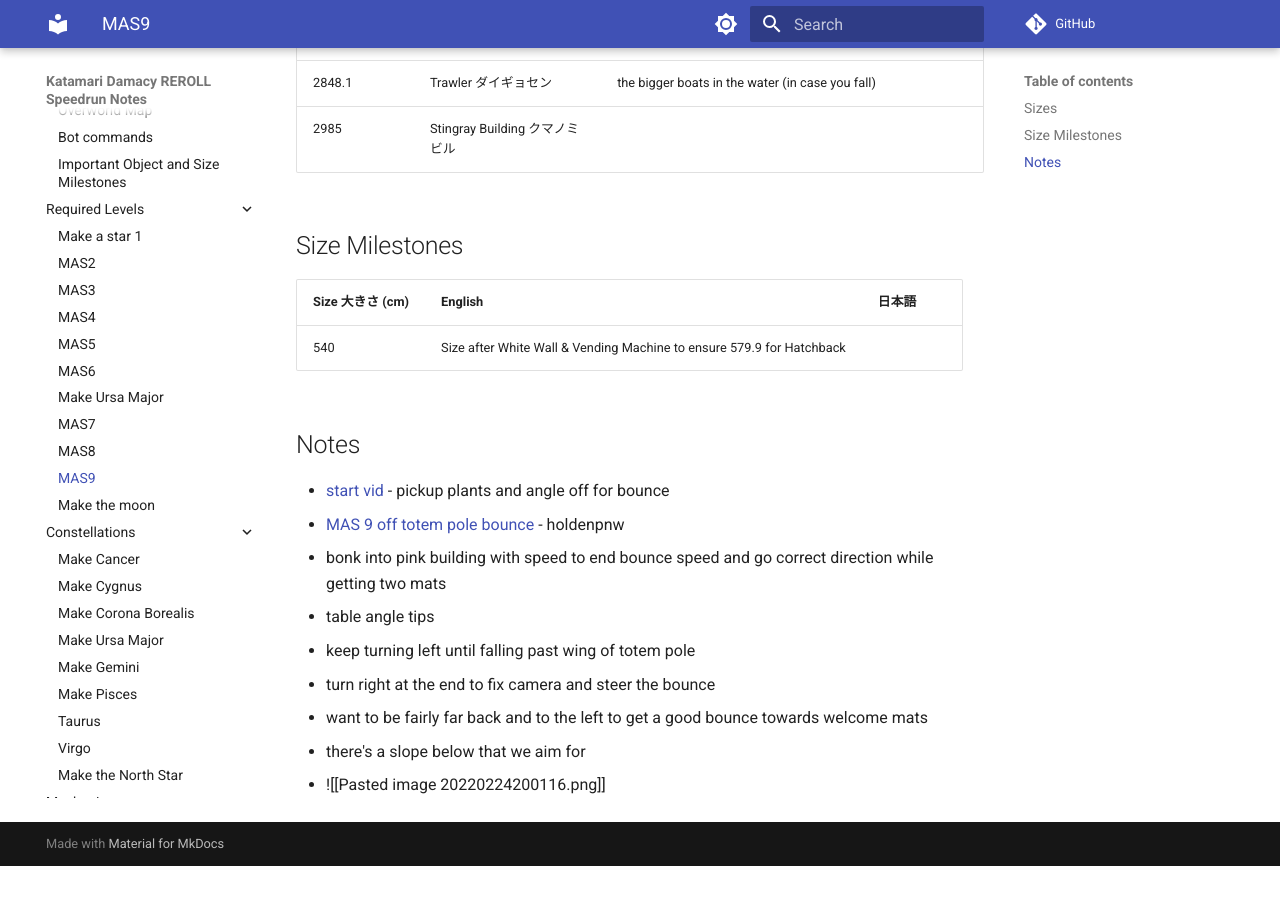
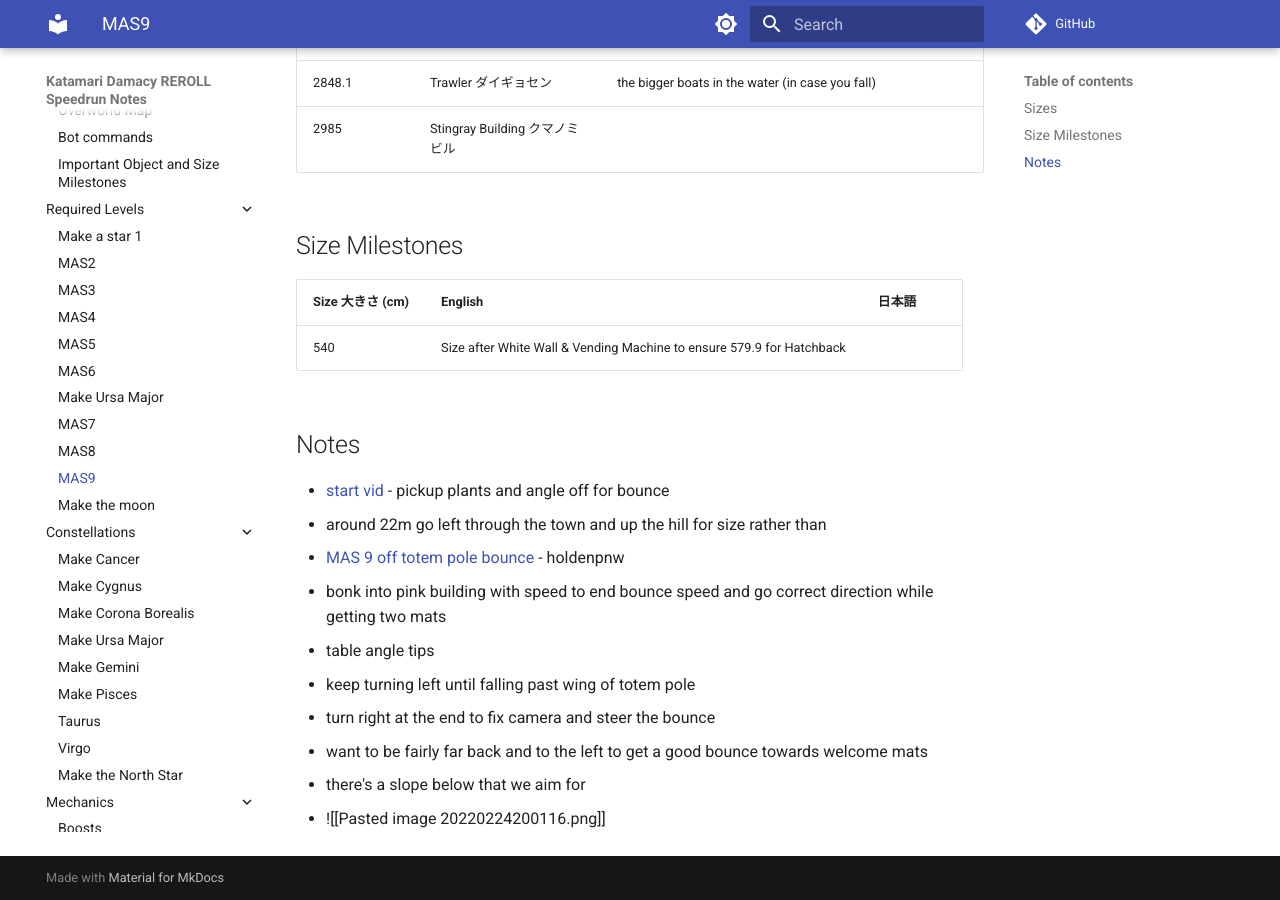
Before and after one commit to shookietea/reroll-notes, an MkDocs documentation site: the page built from docs/MAS9.md, in a window 1280 px wide and 900 px high, scrolled down 1202 px. Built offline with MkDocs 1.6.1 and Material for MkDocs 9.7.7, drawn with Linux system fonts in a browser that asks for light colours; comment, search, counter and statistics services are not loaded; before the commit the page ends 2068 px from its top, so only the background shows below that.

Commit message:
small changes from a while ago

```diff
--- a/docs/MAS9.md
+++ b/docs/MAS9.md
@@ -36,6 +36,7 @@
 ## Notes
 
 - [start vid](https://clips.twitch.tv/FaithfulEntertainingPineapplePanicBasket-v4Hh6efq4XU6xftb) - pickup plants and angle off for bounce
+- around 22m go left through the town and up the hill for size rather than
 - [MAS 9 off totem pole bounce](https://clips.twitch.tv/AggressiveAliveGuanacoNerfBlueBlaster-w2kXDAmWNtFpDl2j) - holdenpnw
 - bonk into pink building with speed to end bounce speed and go correct direction while getting two mats
 - table angle tips
```
Also changed, not shown: docs/MAS5.md (+1 -0 lines), docs/index.md (+7 -5 lines).
